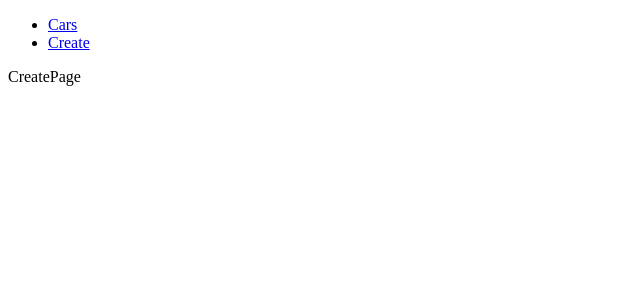
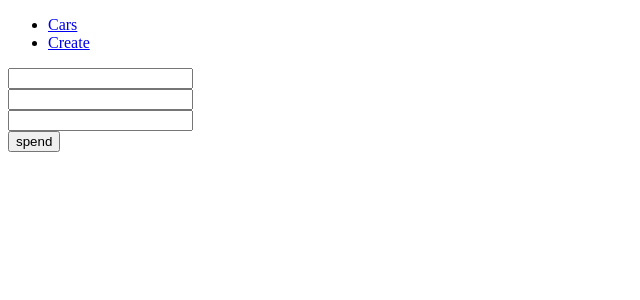
Before and after one commit to NataliaScrypnichenko/react-2026, a React (Vite) app: page /cars/create in a window 1280 px wide. Shown: the top 300 px of the page, without its empty margins (0-640 px from the left). Built offline with nearby package versions, Linux system fonts and the light colour scheme.

Commit message:
I create from

```diff
--- /dev/null
+++ b/src/component/cars/CarComponent.css
@@ -0,0 +1,6 @@
+.car_div{
+    display: flex;
+    flex-direction: column;
+    align-items: center;
+    border: 2px solid rebeccapurple;
+}
--- a/src/component/CarComponent.tsx
+++ b/src/component/cars/CarComponent.tsx
@@ -1,6 +1,6 @@
 import type {FC} from "react";
-import type {ICar} from "../model/ICar.ts";
-
+import type {ICar} from "../../model/ICar.ts";
+import './CarComponent.css'
 
 type TypePropsCars ={
     car:ICar;
@@ -10,10 +10,10 @@ const CarComponent:FC<TypePropsCars> = ({car}) => {
     return (
         <div>
             <div className={'car_div'}>
-                <p>{car.id}</p>
-                <p>{car.brand}</p>
-                <p>{car.price}</p>
-                <p>{car.year}</p>
+                <p>id: {car.id}</p>
+                <p>brand: {car.brand}</p>
+                <p>price: {car.price}</p>
+                <p>year: {car.year}</p>
             </div>
         </div>
     );
--- /dev/null
+++ b/src/component/cars/CarsComponent.css
@@ -0,0 +1,6 @@
+.container_div{
+    display: grid;
+    grid-template-columns: repeat(5, 1fr);
+    grid-template-rows: repeat(17, 1fr);
+    gap: 2px;
+}
--- a/src/component/CarsComponent.tsx
+++ b/src/component/cars/CarsComponent.tsx
@@ -1,7 +1,8 @@
 import {useEffect, useState} from "react";
-import type {ICar} from "../model/ICar.ts";
-import {getAllCars} from "../services/api.car.services.tsx";
+import type {ICar} from "../../model/ICar.ts";
+import {getAllCars} from "../../services/api.car.services.tsx";
 import CarComponent from "./CarComponent.tsx";
+import './CarsComponent.css'
 
 
 const CarsComponent = () => {
@@ -15,7 +16,7 @@ const CarsComponent = () => {
     },[])
 
     return (
-        <div>
+        <div className={'container_div'}>
             {
                 cars.map((car) => (<CarComponent car={car} key={car.id} />))
             }
--- /dev/null
+++ b/src/component/form/CreateFormComponent.tsx
@@ -0,0 +1,41 @@
+import {useForm} from "react-hook-form";
+import type {ICar} from "../../model/ICar.ts";
+
+import {addCreateCar} from "../../services/api.car.services.tsx";
+
+
+const CreateFormComponent = () => {
+
+    const{handleSubmit,register,formState:{errors,isValid}} =useForm<ICar>({
+        mode:'all',
+        // resolver:joiResolver(carValidator)
+    })
+
+    const createHandle=(data:ICar)=>{
+        addCreateCar(data)
+        console.log(data)
+    }
+
+    return (
+        <div>
+            <form onSubmit={handleSubmit(createHandle)}>
+                <div>
+                    <input type='text' {...register('brand')}/>
+                    <div>{errors.brand?.message}</div>
+                </div>
+                <div>
+                    <input type='number' {...register('price')}/>
+                    <div>{errors.price?.message}</div>
+                </div>
+                <div>
+                    <input type='number' {...register('year')}/>
+                    <div>{errors.year?.message}</div>
+                </div>
+                 <button disabled={!isValid}>spend</button>
+            </form>
+
+        </div>
+    );
+};
+
+export default CreateFormComponent;
--- a/src/page/CarsPage.tsx
+++ b/src/page/CarsPage.tsx
@@ -1,10 +1,9 @@
-import CarsComponent from "../component/CarsComponent.tsx";
+import CarsComponent from "../component/cars/CarsComponent.tsx";
 
 
 const CarsPage = () => {
     return (
         <div>
-            CarsPage
             <CarsComponent/>
         </div>
     );
--- a/src/page/CreatePage.tsx
+++ b/src/page/CreatePage.tsx
@@ -1,8 +1,9 @@
+import CreateFormComponent from "../component/form/CreateFormComponent.tsx";
 
 const CreatePage = () => {
     return (
         <div>
-            CreatePage
+            <CreateFormComponent/>
         </div>
     );
 };
--- a/src/services/api.car.services.tsx
+++ b/src/services/api.car.services.tsx
@@ -12,6 +12,6 @@ export const getAllCars = async ():Promise<ICar[]> => {
     return cars;
 };
 
-export const addCreateCars = async (car:ICar): Promise<void> => {
+export const addCreateCar = async (car:ICar): Promise<void> => {
      await axiosInstance.post('/cars', car);
 }
--- /dev/null
+++ b/src/validator/carValidator.tsx
@@ -0,0 +1,15 @@
+import * as Joi from "joi";
+
+export const carValidator = Joi.object({
+    brand: Joi.string().pattern(new RegExp('^[a-zA-Zа-яА-яёЁіІїЇєЄҐґ]{1,20}$')).messages({
+        "string.pattern.base":"Your brand value didn't  match pattern"
+    }),
+    price: Joi.string().min(0).max(1000000).messages({
+        'string.price':'min price is 0',
+        'string.price':'max price is 1000000',
+    }),
+    year: Joi.string().min(1990).max(2026).messages({
+        "string.year":"min year is 0",
+        "string.year":"max year is 1000000",
+    }),
+})
```
